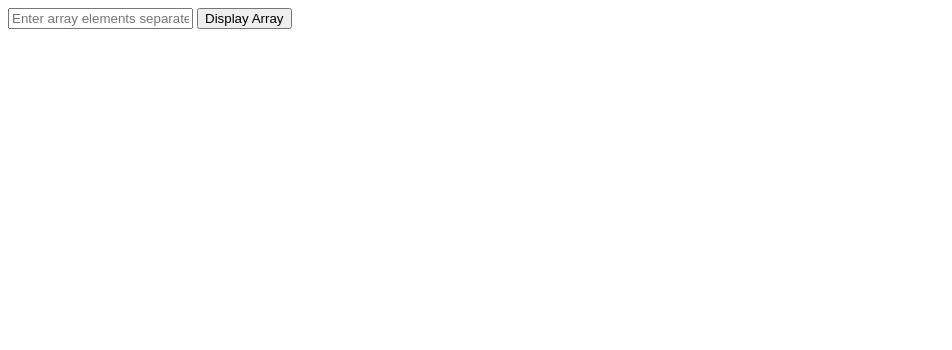
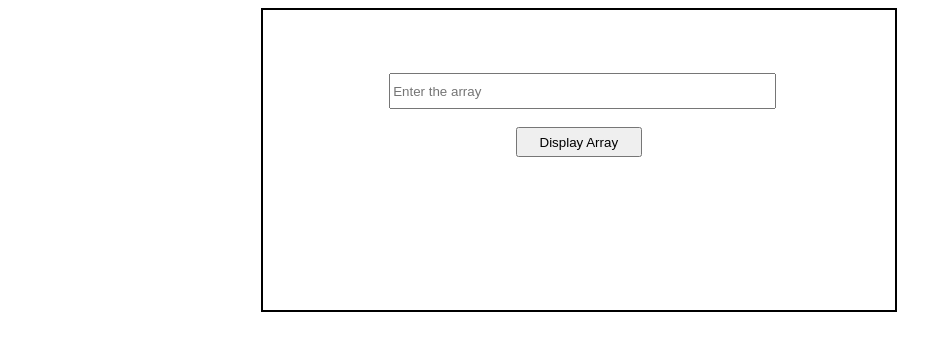
Before and after one commit to CharudattaGhute/Upskill-Task, a plain HTML site: page Task13/index.html in a window 1280 px wide. Shown: the whole page, without its empty margins (0-952 px from the left). Drawn offline with Linux system fonts and the light colour scheme.

Commit message:
sum updtated

```diff
--- a/Task13/index.html
+++ b/Task13/index.html
@@ -1,12 +1,37 @@
 <!DOCTYPE html>
 <html>
+<style>
+    .container {
+        margin-left: 20%;
+        width: 50%;
+        height: 300px;
+        border: 2px solid black;
+    }
+
+    .container input {
+        margin-top: 10%;
+        margin-left: 20%;
+        width: 60%;
+        height: 30px;
+
+    }
+
+    .container button {
+        margin-left: 40%;
+        width: 20%;
+        height: 30px;
+
+    }
+</style>
 
 <body>
-    <input type="text" id="arrayInput" placeholder="Enter array elements separated by commas" />
-    <button onclick="displayArray()">Display Array</button>
-    <div id="arrayDisplay"></div>
-    <div id="maxDisplay"></div>
-    <div id="sum"></div>
+    <div class="container">
+        <input type="text" id="arrayInput" placeholder="Enter the array" /><br><br>
+        <button onclick="displayArray()">Display Array</button>
+        <div id="arrayDisplay"></div>
+        <div id="maxDisplay"></div>
+        <div id="sum"></div>
+    </div>
 
     <script>
         function displayArray() {
```
